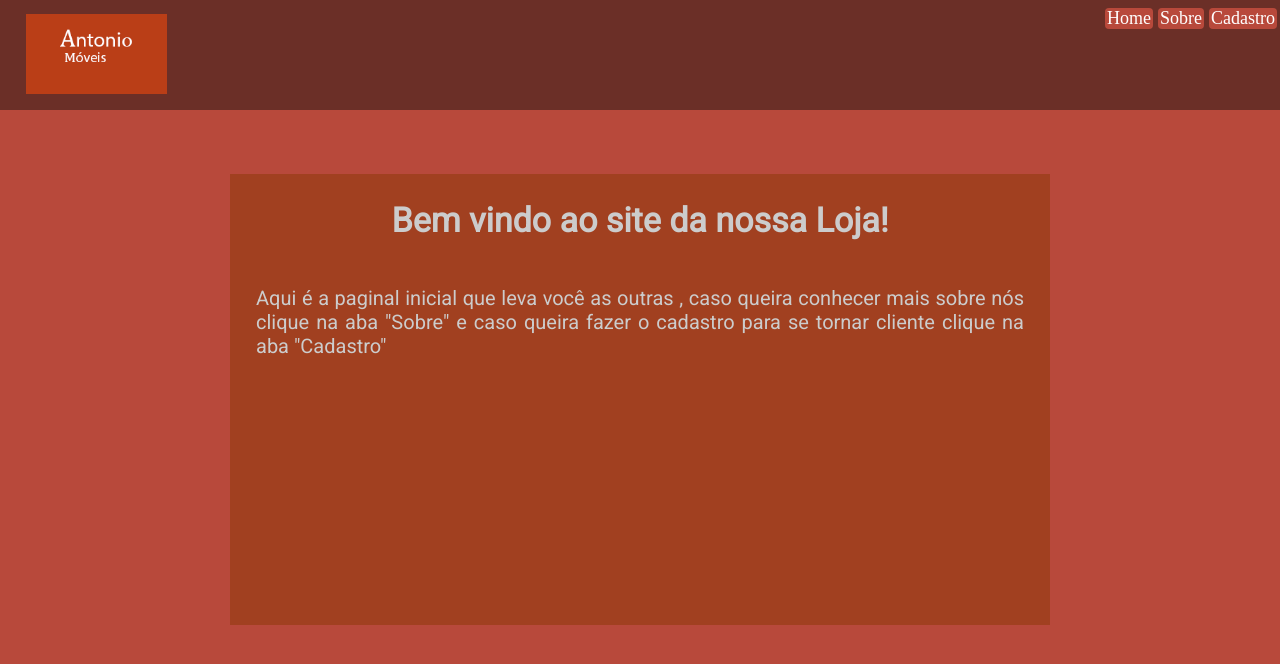
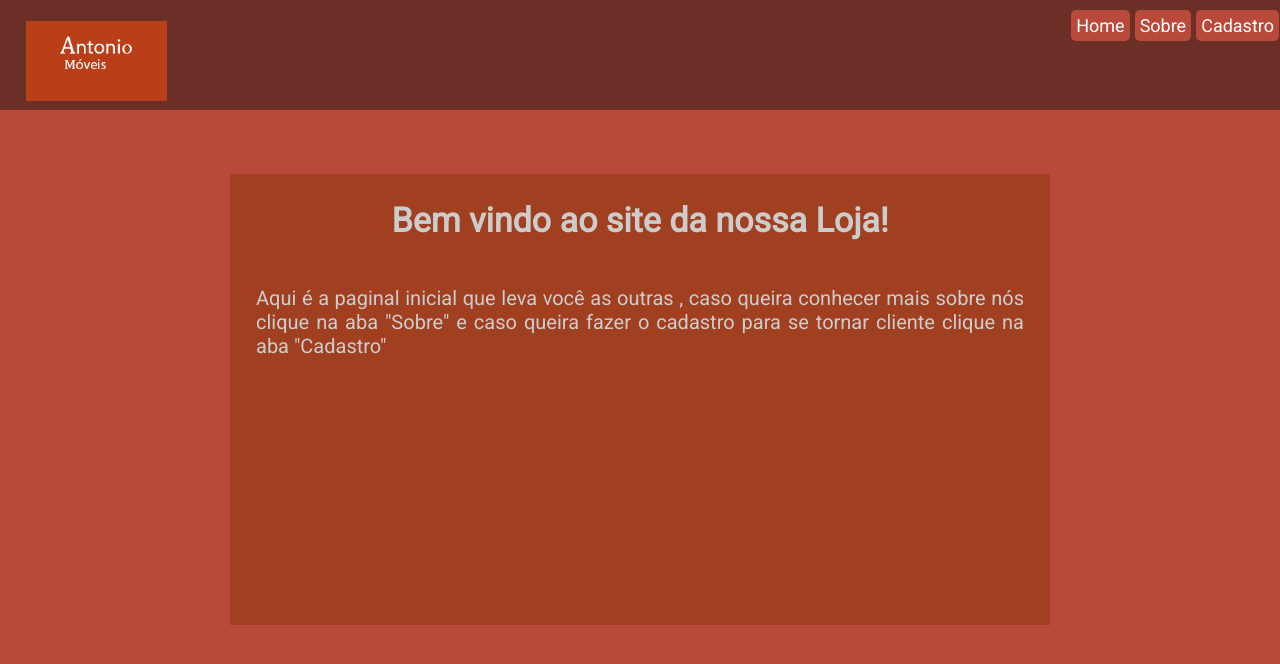
Before and after one commit to Antoniooouu5/Antonio-moveis, a plain HTML site: page index.html in a window 1280 px wide. Drawn offline with Linux system fonts and the light colour scheme.

Commit message:
Update home.css

```diff
--- a/css/home.css
+++ b/css/home.css
@@ -1,3 +1,4 @@
+@import url('https://fonts.googleapis.com/css2?family=Raleway:wght@600&family=Roboto&display=swap');
 *{
     margin: 0;
     padding: 0;
@@ -17,16 +18,18 @@ header{
     max-width: 1480px;
     margin: 0 auto;
     padding: 0 !important;
+    position: relative;
 }
 .center img{
     height: 80px;
-    margin-top: -15px;
     margin-left: 2%;
+    display: inline-block;
+    position: absolute;
+    top:-20px;
 }
 .itens-menu{
     text-align: right;
-    padding-right: 2px;
-    padding-top: 8px;
+    padding-top: 10px;
 
 }
 .itens-menu a{
@@ -35,9 +38,9 @@ header{
     margin-right: 1px;
     text-decoration: none;
     background-color: #B8493B;
-    border-radius: 4px;
-    padding: 0 2px;
-
+    border-radius: 5px;
+    padding: 5px 5px;
+    font-family: 'Roboto', sans-serif;
 }
 .itens-menu a:hover{
     border-bottom: 3px solid white;
```
